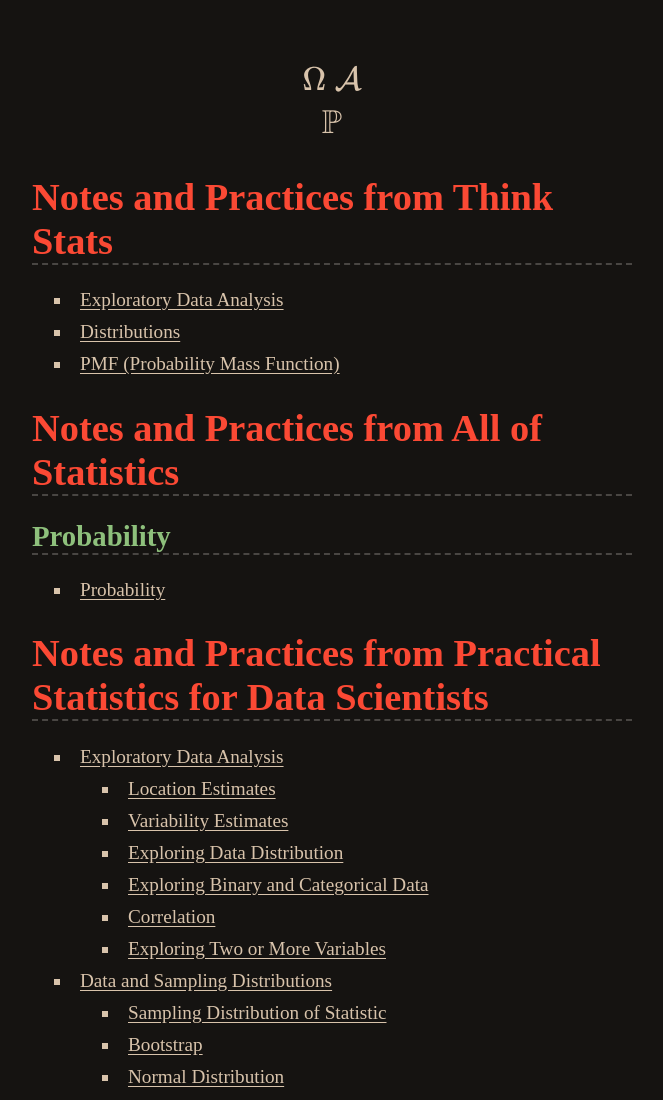
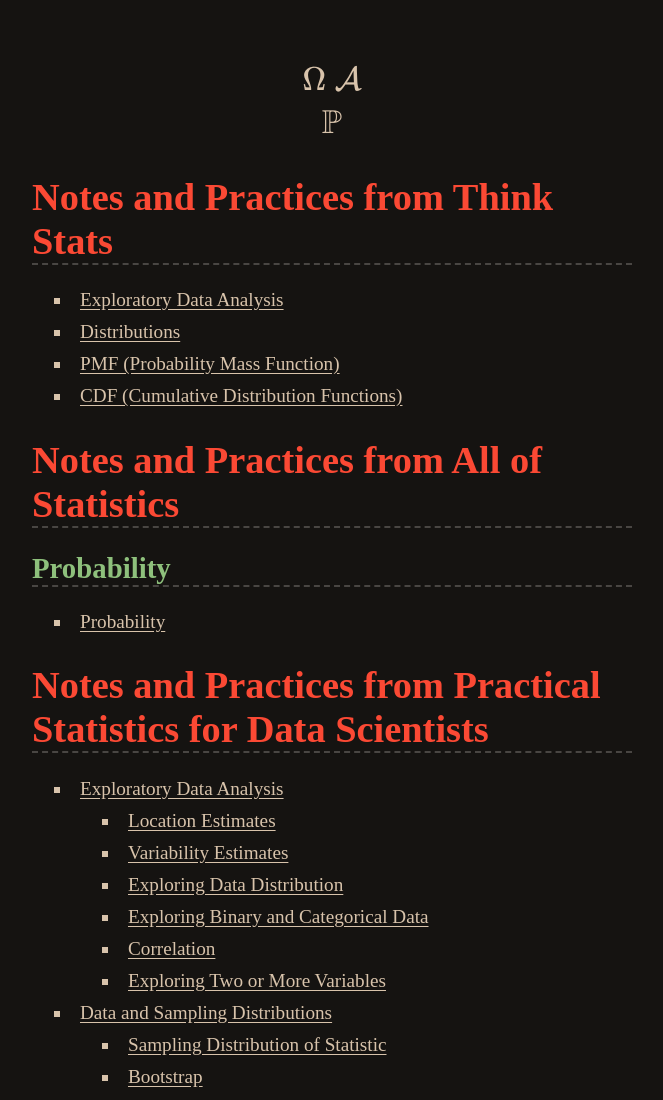
Before and after one commit to dybdeskarphet/statistics, a plain HTML site: page index.html in a window 1280 px wide. Shown: the top 1100 px of the page, without its empty margins (308-971 px from the left). Drawn offline with nearby package versions, Linux system fonts and the light colour scheme.

Commit message:
Add CDF to the index

```diff
--- a/index.html
+++ b/index.html
@@ -30,6 +30,7 @@
       <li><a href="01_exploratory_data_analysis.ipynb">Exploratory Data Analysis</a></li>
       <li><a href="02_distributions.ipynb">Distributions</a></li>
       <li><a href="03_pmf.ipynb">PMF (Probability Mass Function)</a></li>
+      <li><a href="04_cdf.ipynb">CDF (Cumulative Distribution Functions)</a></li>
     </ul>
 
     <h1>Notes and Practices from All of Statistics</h1>
```
